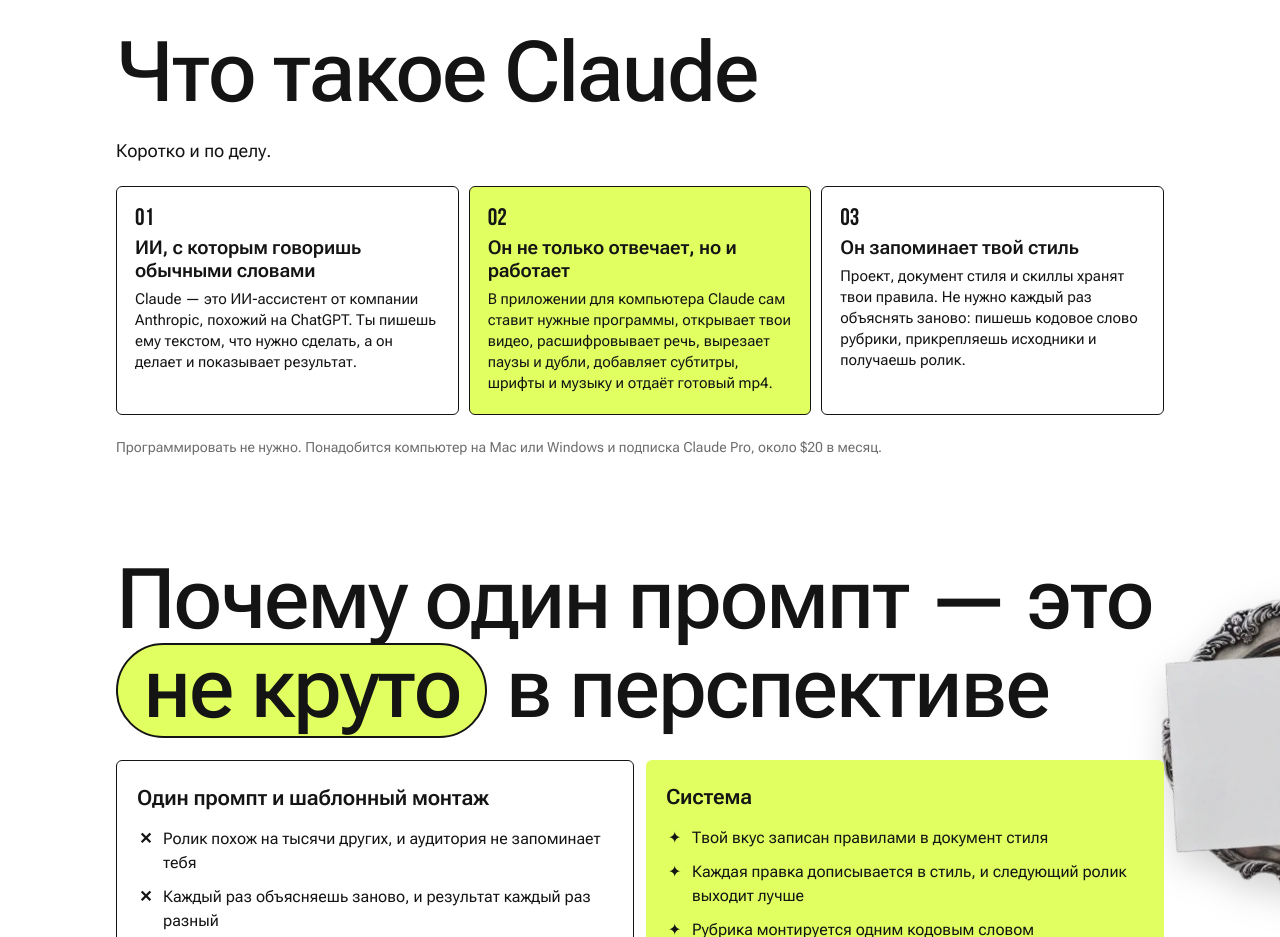
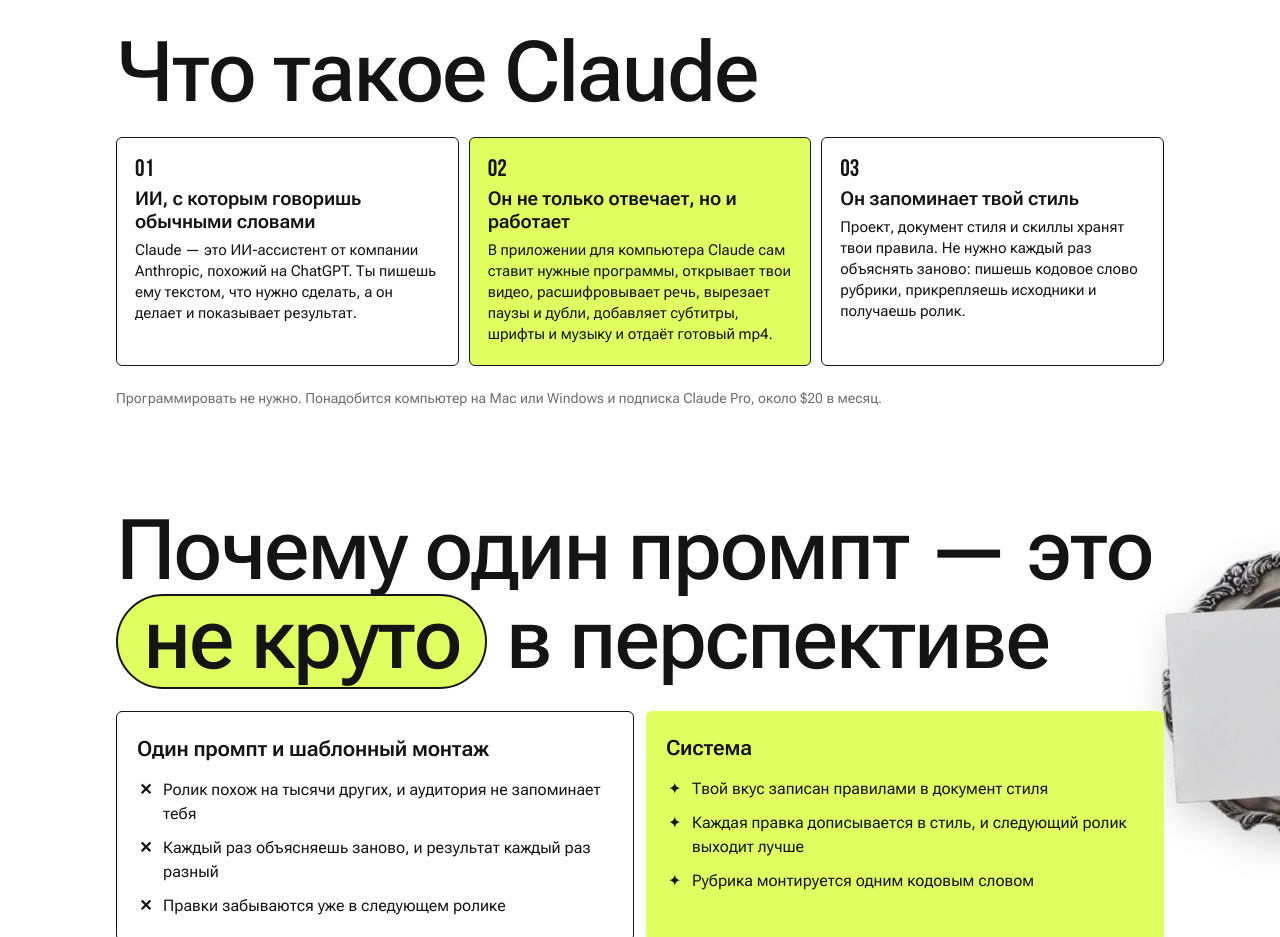
Before and after one commit to kmnsts/kmnsts.github.io, a plain HTML site: page index.html in a window 1280 px wide. Shown: the part 2100-3037 px from the top of the page. Drawn offline with Linux system fonts and the light colour scheme.

Commit message:
Блок про Claude

```diff
--- a/index.html
+++ b/index.html
@@ -371,7 +371,6 @@ footer a { min-height: 36px; display: inline-flex; align-items: center; text-und
   <section aria-labelledby="h-what">
     <div class="wrap stack">
       <h2 class="grot g-xl" id="h-what">Что такое Claude</h2>
-      <p class="lead">Коротко и по делу.</p>
       <div class="what">
         <article><span class="num">01</span><h3>ИИ, с которым говоришь обычными словами</h3><p>Claude — это ИИ-ассистент от компании Anthropic, похожий на ChatGPT. Ты пишешь ему текстом, что нужно сделать, а он делает и показывает результат.</p></article>
         <article><span class="num">02</span><h3>Он не только отвечает, но и работает</h3><p>В приложении для компьютера Claude сам ставит нужные программы, открывает твои видео, расшифровывает речь, вырезает паузы и дубли, добавляет субтитры, шрифты и музыку и отдаёт готовый mp4.</p></article>
```
